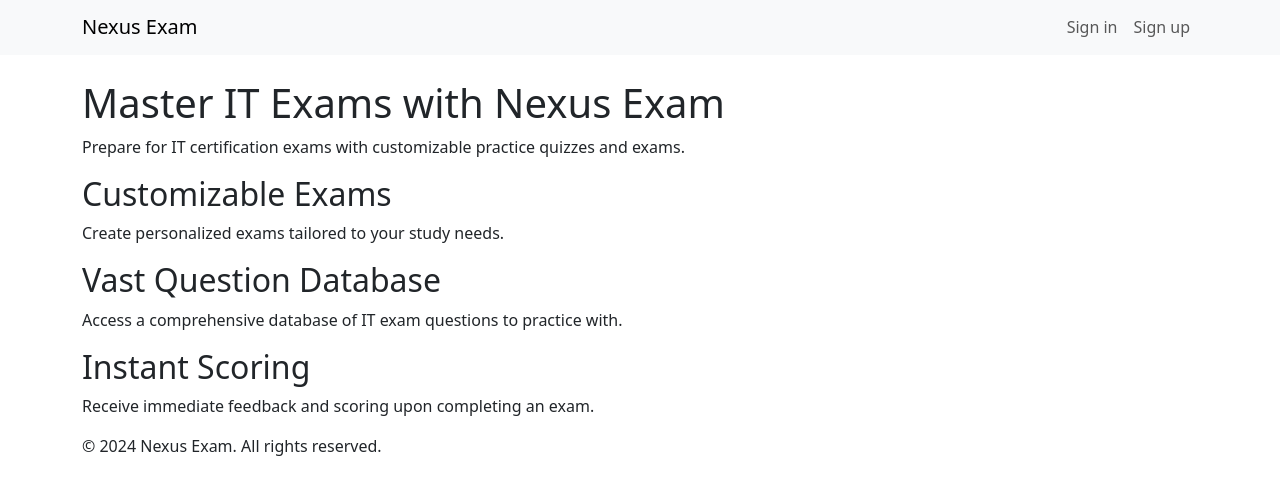
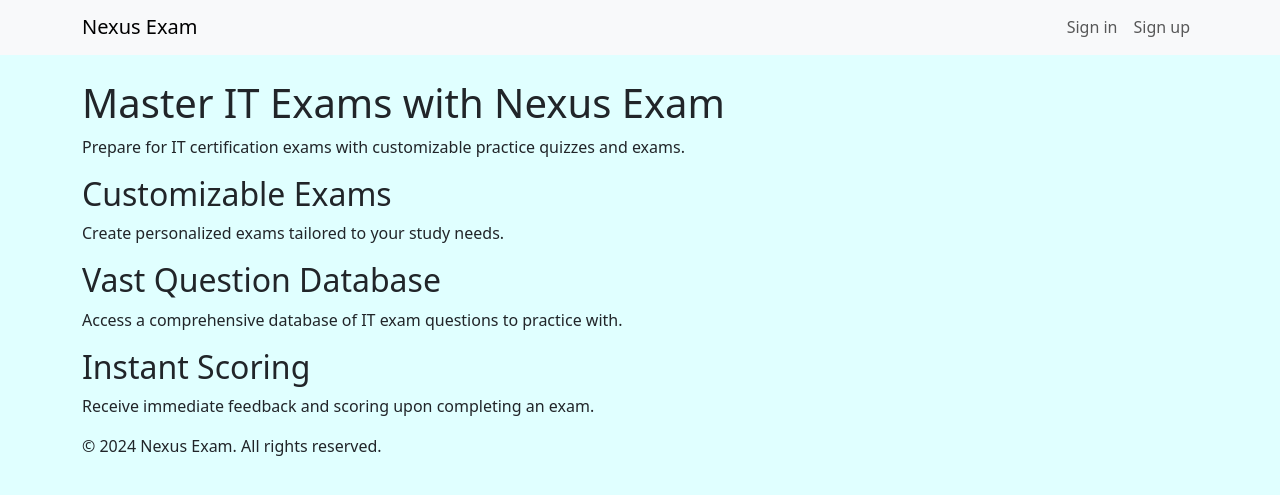
Before and after one commit to DavidVLe1/Nexus-Exam, a Rails app: page / in a window 1280 px wide. Shown: the part 1-496 px from the top of the page. Run offline with Rails 7, Linux system fonts and the light colour scheme; some libraries are stand-ins or nearby versions.

Commit message:
stylized body.

```diff
--- a/app/assets/stylesheets/application.css
+++ b/app/assets/stylesheets/application.css
@@ -1,15 +1,4 @@
-/*
- * This is a manifest file that'll be compiled into application.css, which will include all the files
- * listed below.
- *
- * Any CSS (and SCSS, if configured) file within this directory, lib/assets/stylesheets, or any plugin's
- * vendor/assets/stylesheets directory can be referenced here using a relative path.
- *
- * You're free to add application-wide styles to this file and they'll appear at the bottom of the
- * compiled file so the styles you add here take precedence over styles defined in any other CSS
- * files in this directory. Styles in this file should be added after the last require_* statement.
- * It is generally better to create a new file per style scope.
- *
- *= require_tree .
- *= require_self
- */
+body {
+  background-color: lightcyan; /* Dark gray color */
+  /* You can adjust the shade of gray by changing the hex value */
+}
```
